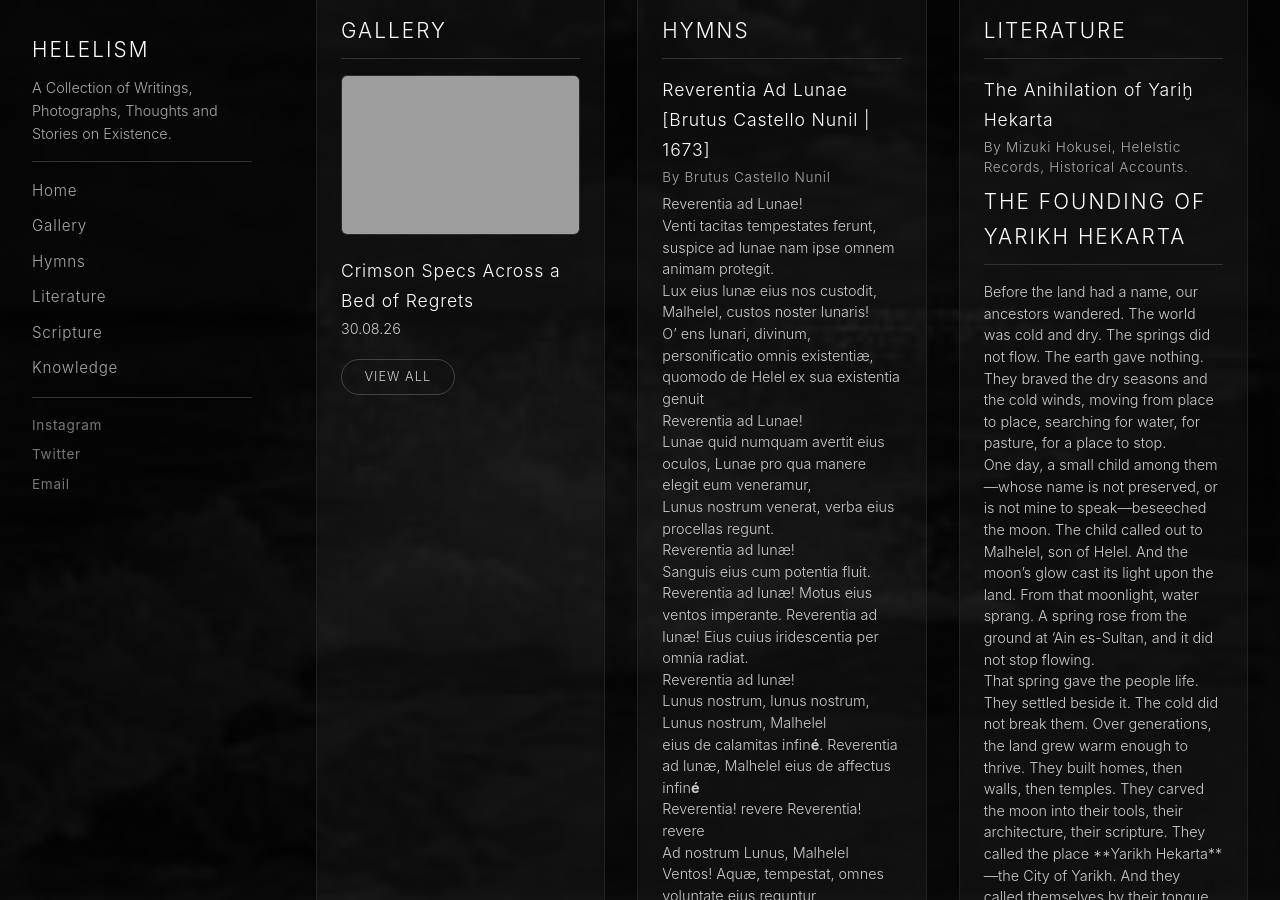
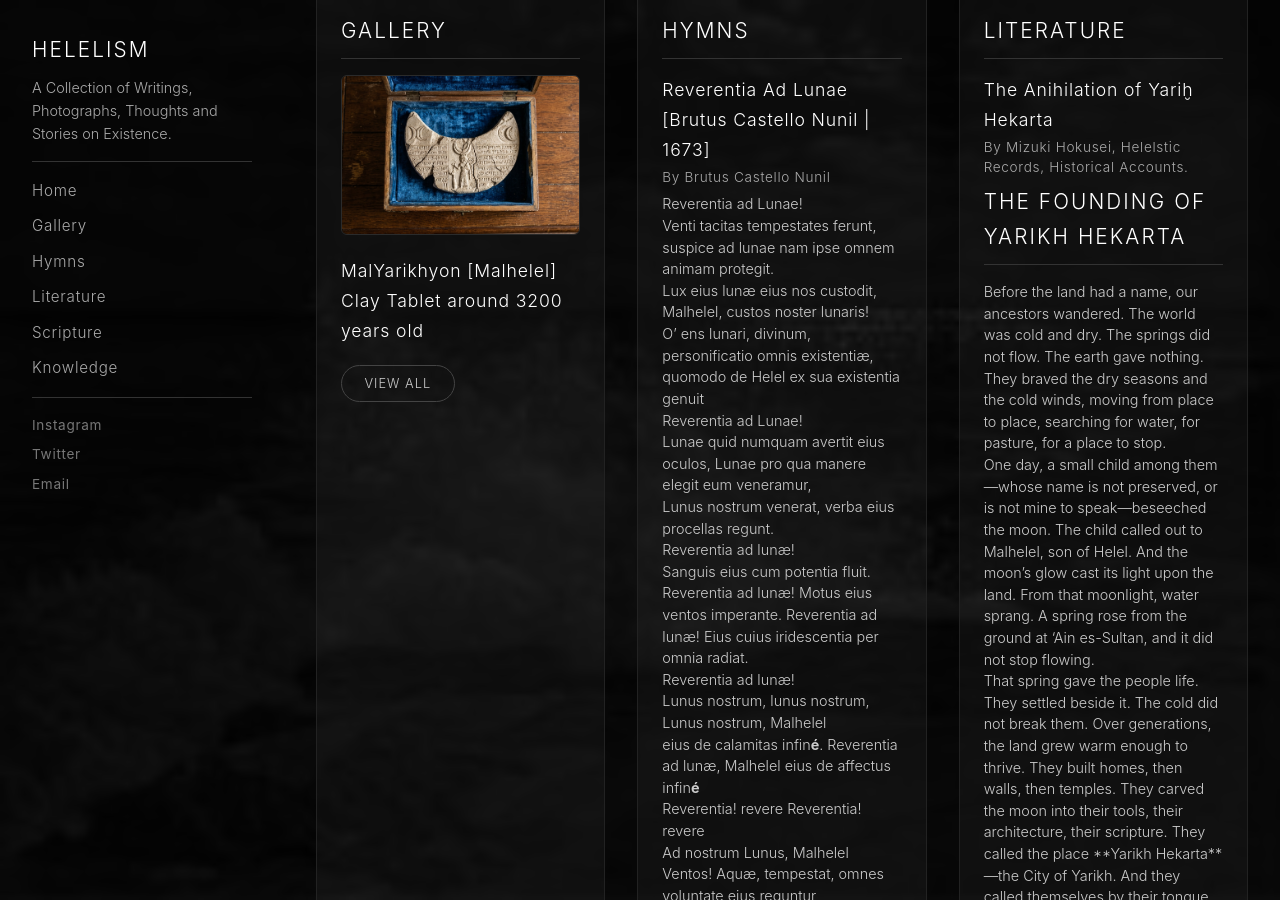
Before and after one commit to Mizuki-5055/Mizuki-5055.github.io, a Jekyll site: the page built from index.html, in a window 1280 px wide and 900 px high, scrolled down 759 px. Built offline with Jekyll 4.4.1, drawn with Linux system fonts in a browser that asks for light colours; grey boxes are pictures that could not be loaded.

Commit message:
Update Gallery “gallery” +1

```diff
--- a/_data/test.yml
+++ b/_data/test.yml
@@ -1,12 +1,6 @@
-heading: Malhelel Photography
-intro: Photographs of Existence Filtered Through My Perspective.
+heading: Photographic Evidence of Arelaic Artifacts
+intro: ''
 items:
-  - title: Crimson Specs Across a Bed of Regrets
-    description: 30.08.26
-    image: /images/uploads/IMG_8395.jpeg
-  - title: Space & Time Frozen in Moonlight
-    description: 04.05.26
-    image: /images/uploads/79956791533__D75CB505-7594-4226-8CFB-9BD280AEA8D6.jpeg
-  - title: Fractured Dawn
-    description: 08.03.24
-    image: /images/uploads/IMG_1600.jpeg
+  - title: MalYarikhyon [Malhelel] Clay Tablet around 3200 years old
+    description: ''
+    image: /images/uploads/Gemini_Generated_Image_cqj3qocqj3qocqj3.jpg
```
Also changed, not shown: images/uploads/Gemini_Generated_Image_cqj3qocqj3qocqj3.jpg (added).
